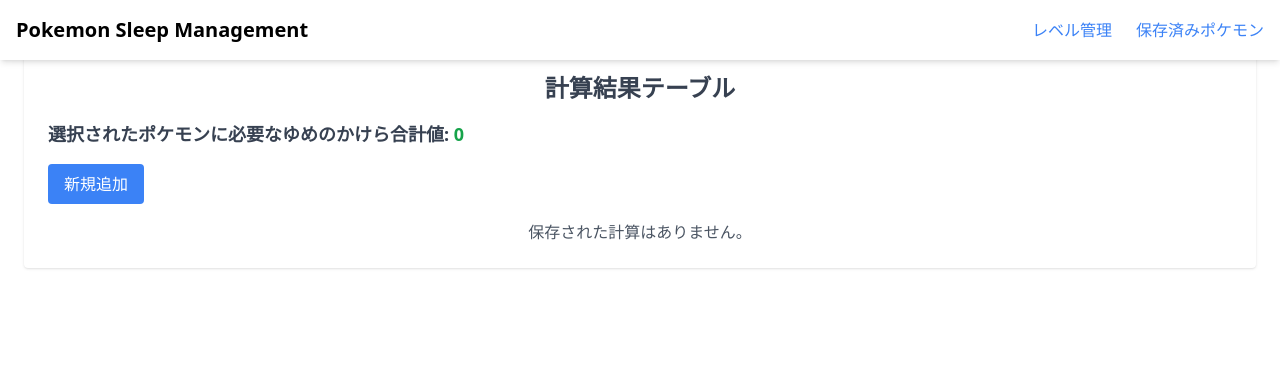
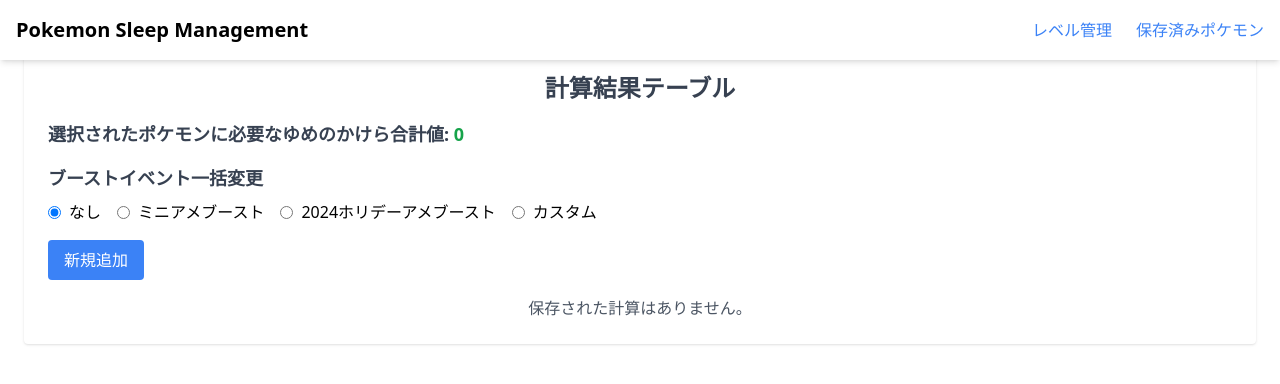
Before and after one commit to SH11235/pokemonsleep-management, a React (Vite) app: page /pokemonsleep-management/list in a window 1280 px wide. Shown: the top 384 px of the page. Built offline with nearby package versions, Linux system fonts and the light colour scheme.

Commit message:
feat アメブーストイベント一括変更機能追加

```diff
--- a/src/pages/CalculationList.tsx
+++ b/src/pages/CalculationList.tsx
@@ -15,6 +15,7 @@
 
 const CalculationList = () => {
     const [calculations, setCalculations] = useState<CalculationRecord[]>([]);
+    const [selectedBoostEvent, setSelectedBoostEvent] = useState("none");
 
     const defaultValue: CalculationRecord = {
         id: uuidv4(),
@@ -131,6 +132,55 @@
         );
     };
 
+    const handleBoostEventChange = (
+        newBoostEvent: keyof typeof candyBoostMultipliers,
+    ) => {
+        setSelectedBoostEvent(newBoostEvent);
+
+        const updatedCalculations = calculations.map((calc) => {
+            const updatedCalc = { ...calc, boostEvent: newBoostEvent };
+
+            const multiplier =
+                newBoostEvent === "custom"
+                    ? updatedCalc.customMultiplier
+                    : candyBoostMultipliers[newBoostEvent].multiplier;
+
+            updatedCalc.requiredExp = calcTotalRequiredExp(
+                updatedCalc.currentLevel,
+                updatedCalc.targetLevel,
+                updatedCalc.expType,
+                updatedCalc.expToNextLevel,
+            );
+
+            updatedCalc.requiredCandy = calcRequiredCandy(
+                updatedCalc.currentLevel,
+                updatedCalc.targetLevel,
+                updatedCalc.nature,
+                updatedCalc.expType,
+                updatedCalc.expToNextLevel,
+                newBoostEvent as keyof typeof candyBoostMultipliers,
+            );
+
+            updatedCalc.requiredDreamShards = calcRequiredDreamShards(
+                updatedCalc.currentLevel,
+                updatedCalc.targetLevel,
+                updatedCalc.nature,
+                updatedCalc.expType,
+                updatedCalc.expToNextLevel,
+                multiplier,
+                newBoostEvent as keyof typeof candyBoostMultipliers,
+            );
+
+            return updatedCalc;
+        });
+
+        setCalculations(updatedCalculations);
+        localStorage.setItem(
+            "calculations",
+            JSON.stringify(updatedCalculations),
+        );
+    };
+
     const totalDreamShards = calculations
         .filter((calc) => calc.includeInTotal)
         .reduce((sum, calc) => sum + calc.requiredDreamShards, 0);
@@ -143,6 +193,35 @@
             <div className="mb-4 text-lg font-semibold text-gray-700">
                 選択されたポケモンに必要なゆめのかけら合計値:{" "}
                 <span className="text-green-600">{totalDreamShards}</span>
+            </div>
+            <div className="mb-4">
+                <h3 className="text-lg font-bold text-gray-700 mb-2">
+                    ブーストイベント一括変更
+                </h3>
+                <div className="flex gap-4">
+                    {Object.entries(candyBoostMultipliers).map(
+                        ([key, { label }]) => (
+                            <label
+                                key={key}
+                                className="flex items-center gap-2"
+                            >
+                                <input
+                                    type="radio"
+                                    name="boostEvent"
+                                    value={key}
+                                    checked={selectedBoostEvent === key}
+                                    onChange={(e) =>
+                                        handleBoostEventChange(
+                                            e.target
+                                                .value as keyof typeof candyBoostMultipliers,
+                                        )
+                                    }
+                                />
+                                {label}
+                            </label>
+                        ),
+                    )}
+                </div>
             </div>
             <button
                 type="button"
```
